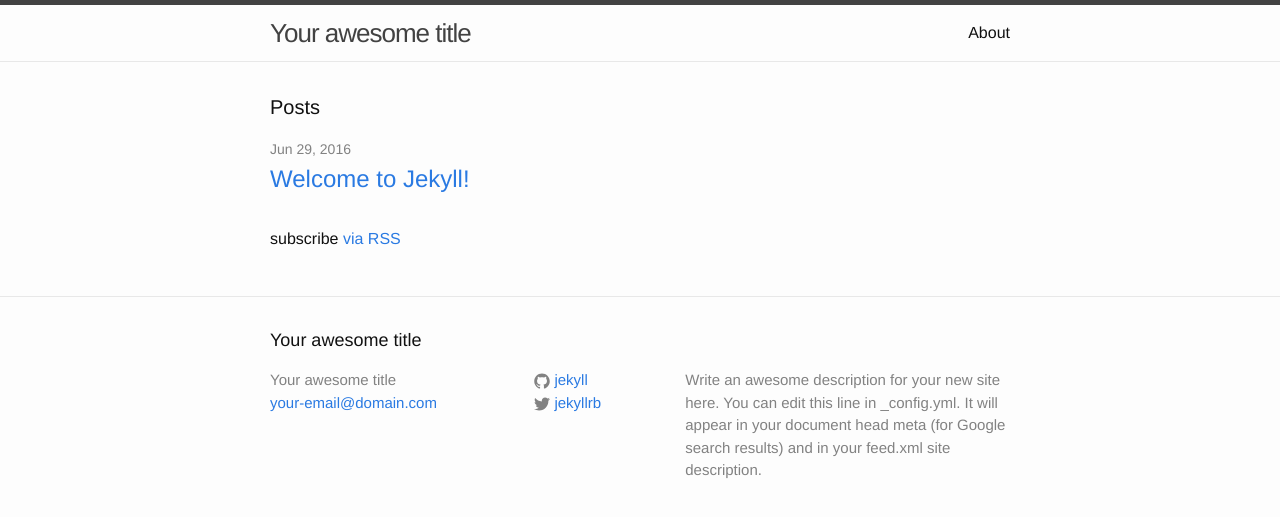
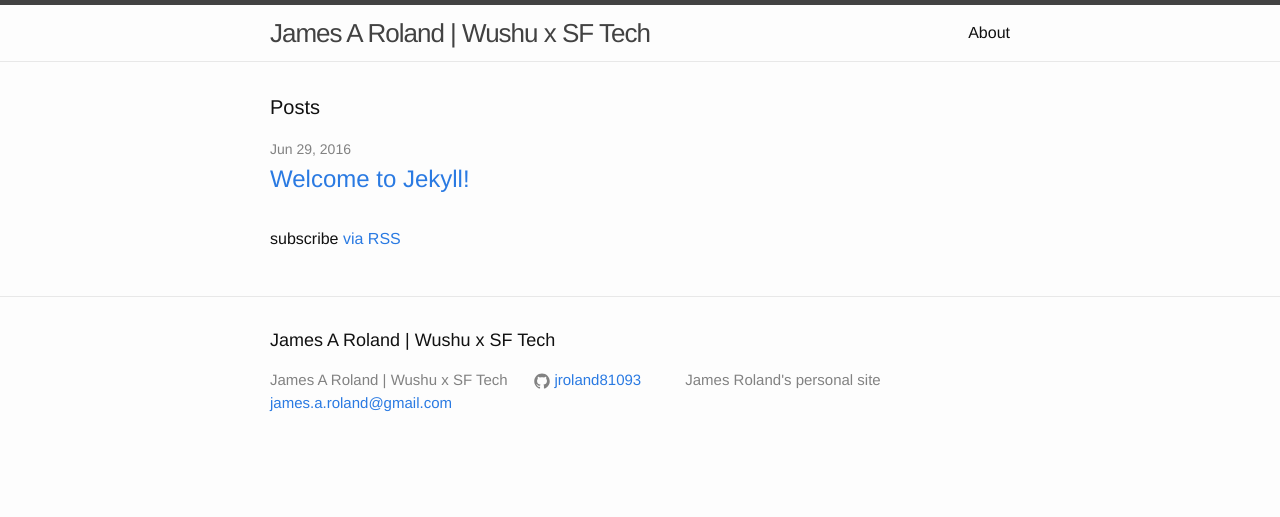
Before and after one commit to james-a-roland/jroland81093.github.io, a Jekyll site: the page built from index.html, in a window 1280 px wide. Shown: the top 517 px of the page. Built offline with Jekyll 4.4.1, drawn with Linux system fonts in a browser that asks for light colours.

Commit message:
Modified config file

```diff
--- a/_config.yml
+++ b/_config.yml
@@ -6,16 +6,17 @@
 # 'jekyll serve'. If you change this file, please restart the server process.
 
 # Site settings
-title: Your awesome title
-email: your-email@domain.com
+title: James A Roland | Wushu x SF Tech
+email: james.a.roland@gmail.com
 description: > # this means to ignore newlines until "baseurl:"
-  Write an awesome description for your new site here. You can edit this
-  line in _config.yml. It will appear in your document head meta (for
-  Google search results) and in your feed.xml site description.
+  James Roland's personal site
 baseurl: "" # the subpath of your site, e.g. /blog
-url: "http://yourdomain.com" # the base hostname & protocol for your site
-twitter_username: jekyllrb
-github_username:  jekyll
+url: "http://localhost:4000" # the base hostname & protocol for your site
+github_username:  jroland81093
 
 # Build settings
-markdown: kramdown
+sass:
+  sass_dir: _sass
+include: [_'pages]
+kramdown:
+  input: GFM
```
